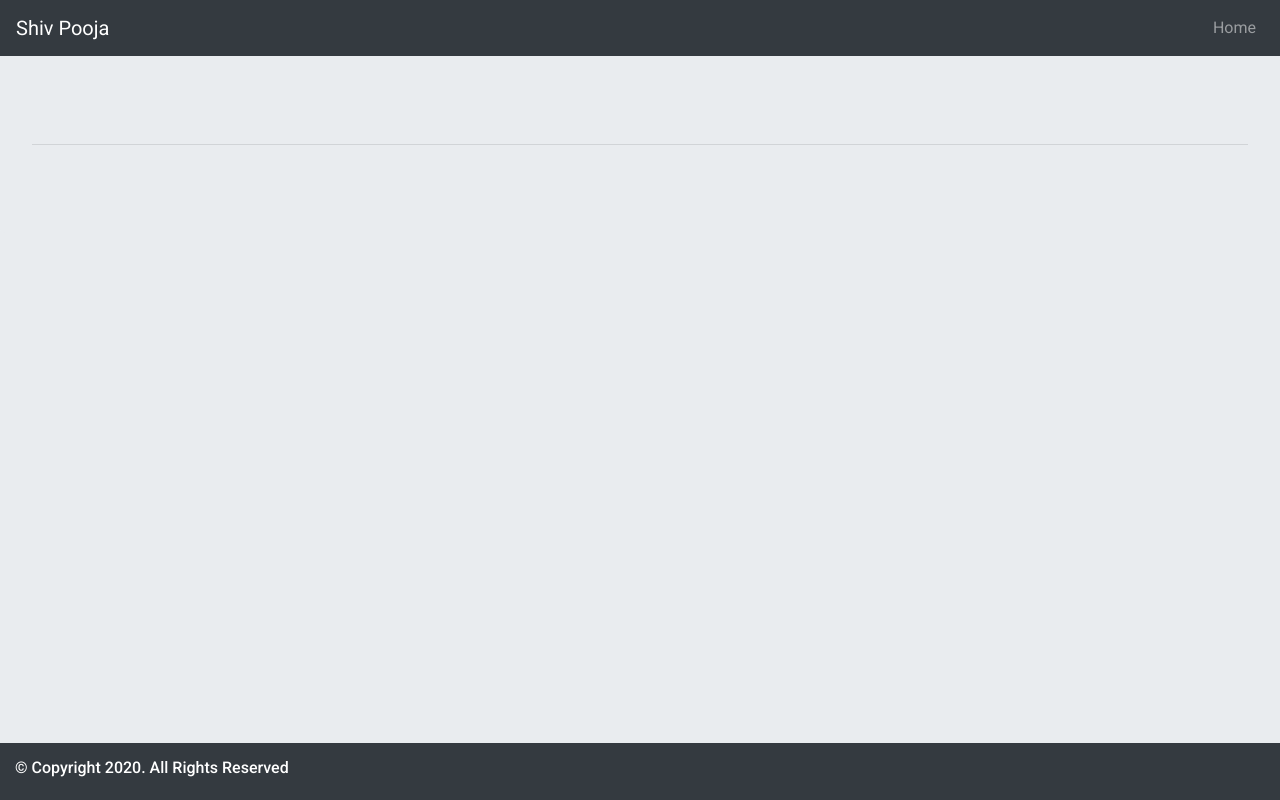
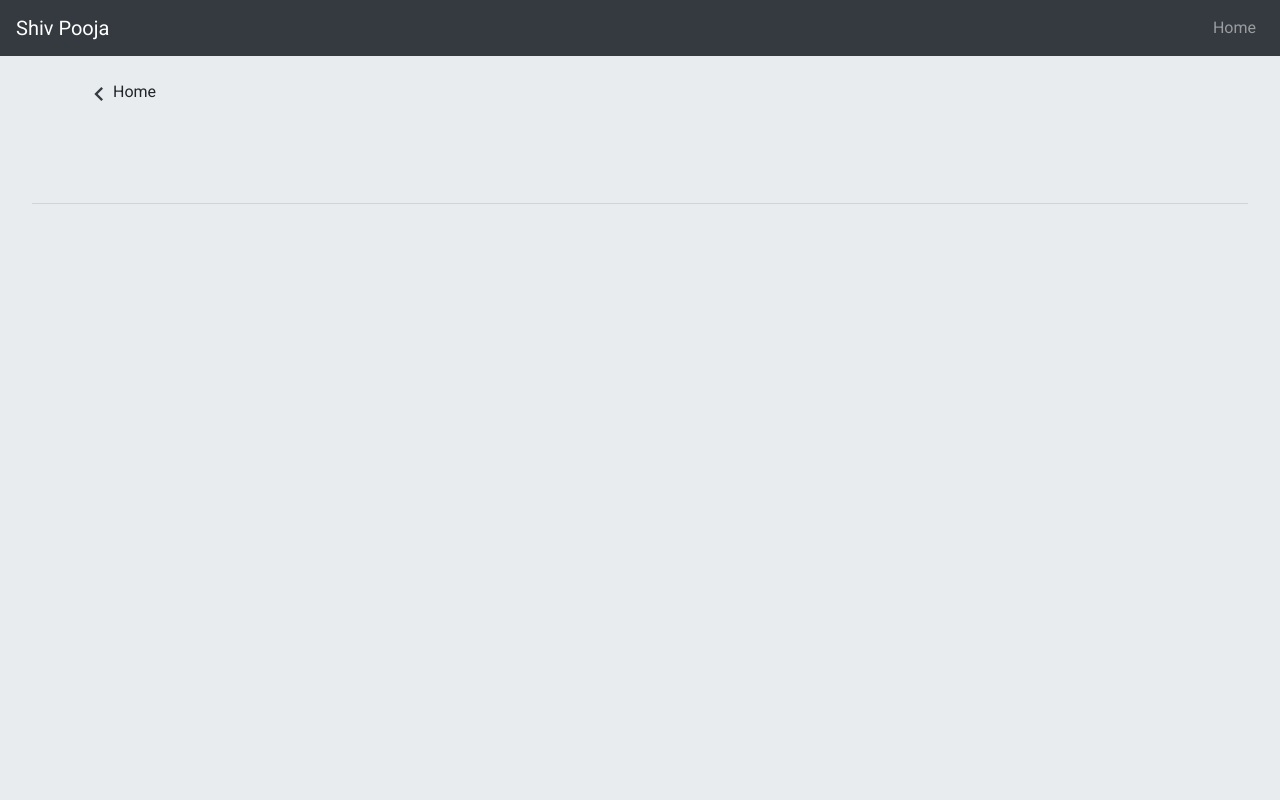
Before and after one commit to sanket293/shiv-pooja-angular-, an Angular app: page /display-shiv-pooja in a window 1280 px wide. Built offline with nearby package versions, Linux system fonts and the light colour scheme.

Commit message:
added github docs with other changes

```diff
--- a/package.json
+++ b/package.json
@@ -26,6 +26,7 @@
     "angular2-flash-messages": "^3.0.1",
     "bootstrap": "^4.4.1",
     "jquery": "^3.4.1",
+    "lite-server": "^2.5.4",
     "rxjs": "~6.4.0",
     "tslib": "^1.10.0",
     "zone.js": "~0.9.1"
@@ -35,9 +36,10 @@
     "@angular/cli": "~8.3.21",
     "@angular/compiler-cli": "~8.2.14",
     "@angular/language-service": "~8.2.14",
-    "@types/node": "~8.9.4",
+    "@types/angular": "^1.6.57",
     "@types/jasmine": "~3.3.8",
     "@types/jasminewd2": "~2.0.3",
+    "@types/node": "~8.9.4",
     "codelyzer": "^5.0.0",
     "jasmine-core": "~3.4.0",
     "jasmine-spec-reporter": "~4.2.1",
--- a/src/app/app.component.html
+++ b/src/app/app.component.html
@@ -1,6 +1,6 @@
 <app-header></app-header>
 
+
+<body>
     <router-outlet></router-outlet>
-
-
-<app-footer></app-footer>
+</body>
--- a/src/app/components/aboutus/aboutus.component.html
+++ b/src/app/components/aboutus/aboutus.component.html
@@ -1 +1,2 @@
 <p>aboutus works!</p>
+<app-footer></app-footer>
--- a/src/app/components/contactus/contactus.component.html
+++ b/src/app/components/contactus/contactus.component.html
@@ -1 +1,2 @@
 <p>contactus works!</p>
+<app-footer></app-footer>
--- a/src/app/components/display-shiv-pooja/display-shiv-pooja.component.css
+++ b/src/app/components/display-shiv-pooja/display-shiv-pooja.component.css
@@ -1,10 +1,16 @@
 .jumbotron{
     height: auto;
 }
-h5{
-    text-align: center;
-}
-h6{
+
+h6,h5{
     text-align: center;
     white-space: pre-line;
 }
+
+i{
+    margin-left: 15px;
+font-size: 28px;
+}
+a{
+    color: #343a40!important;
+}
--- a/src/app/components/display-shiv-pooja/display-shiv-pooja.component.html
+++ b/src/app/components/display-shiv-pooja/display-shiv-pooja.component.html
@@ -1,7 +1,19 @@
+<br>
+<div class="container">
+    <div class="row">
+        <a routerLink="/home"> <i class="material-icons"> navigate_before </i></a>
+        Home
+    </div>
+</div>
+
+
 <div class="jumbotron">
-    <h5 class="display-5">{{ titleDisplay }}</h5>
+    <!-- <h5 class="display-4">{{ titleDisplay }}</h5>
+    <hr class="my-4"> -->
+
+    <h1>{{ titleDisplay }}</h1>
     <hr class="my-4">
 
-    <h6>{{displayText}}</h6>
+    <h5>{{displayText}}</h5>
 
 </div>
--- a/src/app/components/home/home.component.css
+++ b/src/app/components/home/home.component.css
@@ -1,6 +1,8 @@
 
 .jumbotron{
-    height: auto;}
+    height: auto;
+    margin-bottom: auto;
+}
 li{
     margin-top: 10px;
     width: 100%;
--- a/src/app/components/shared/partials/footer/footer.component.html
+++ b/src/app/components/shared/partials/footer/footer.component.html
@@ -1,3 +1,4 @@
-<div class="navbar fixed-bottom navbar-dark bg-dark">
+
+  <div class="navbar navbar-dark bg-dark">
     <h6>&copy; Copyright {{ year }}. All Rights Reserved</h6>
   </div>
--- a/src/index.html
+++ b/src/index.html
@@ -11,6 +11,6 @@
   <link href="https://fonts.googleapis.com/icon?family=Material+Icons" rel="stylesheet">
 </head>
 <body>
-  <app-root></app-root>
+  <app-root>  </app-root>
 </body>
 </html>
--- a/src/styles.css
+++ b/src/styles.css
@@ -1,4 +1,6 @@
 /* You can add global styles to this file, and also import other style files */
 
 html, body { height: 100%; }
-body { margin: 0; font-family: Roboto, "Helvetica Neue", sans-serif; background-color:  #e9ecef;}
+body { margin: 0; font-family: Roboto, "Helvetica Neue", sans-serif;
+    display: inline;
+    background-color:  #e9ecef;}
```
Also changed, not shown: src/app/components/shared/partials/footer/footer.component.css (line endings or trailing spaces), 29 other files (tests, documents, lock files or other folders).
